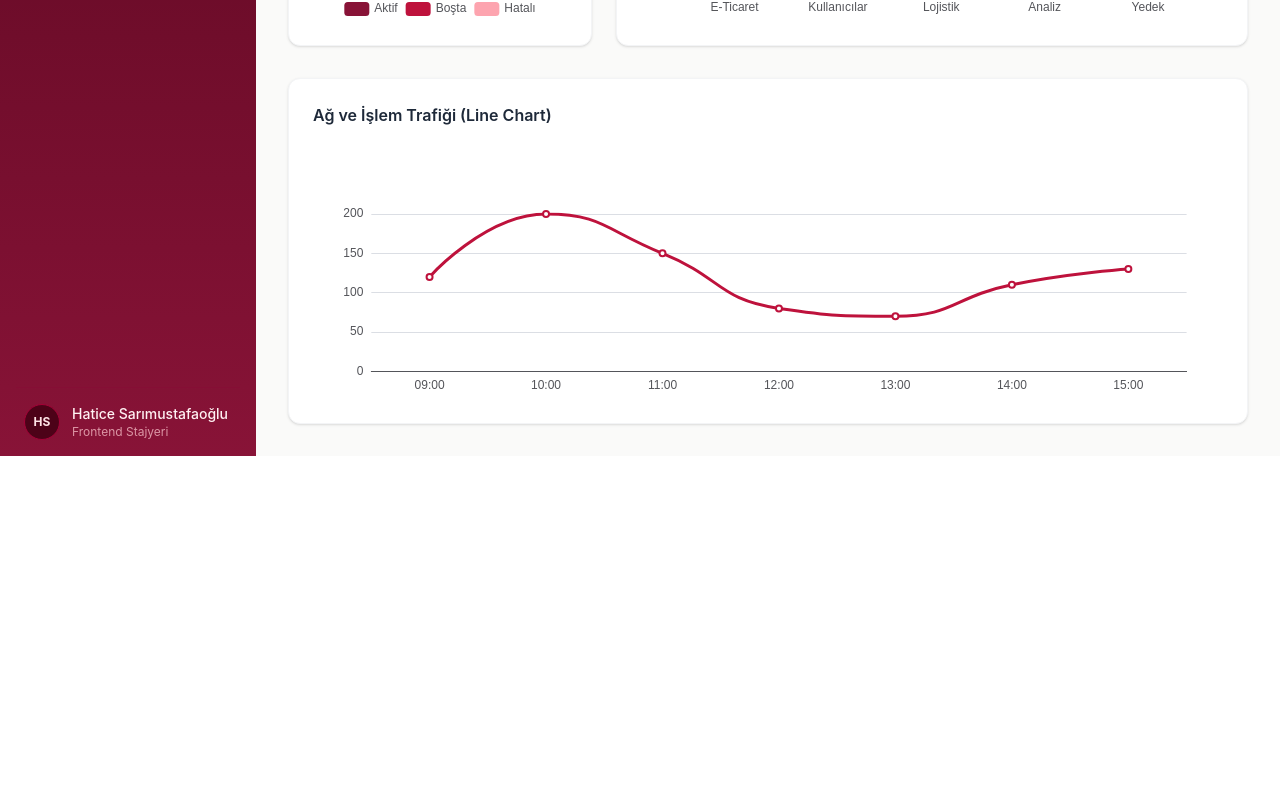
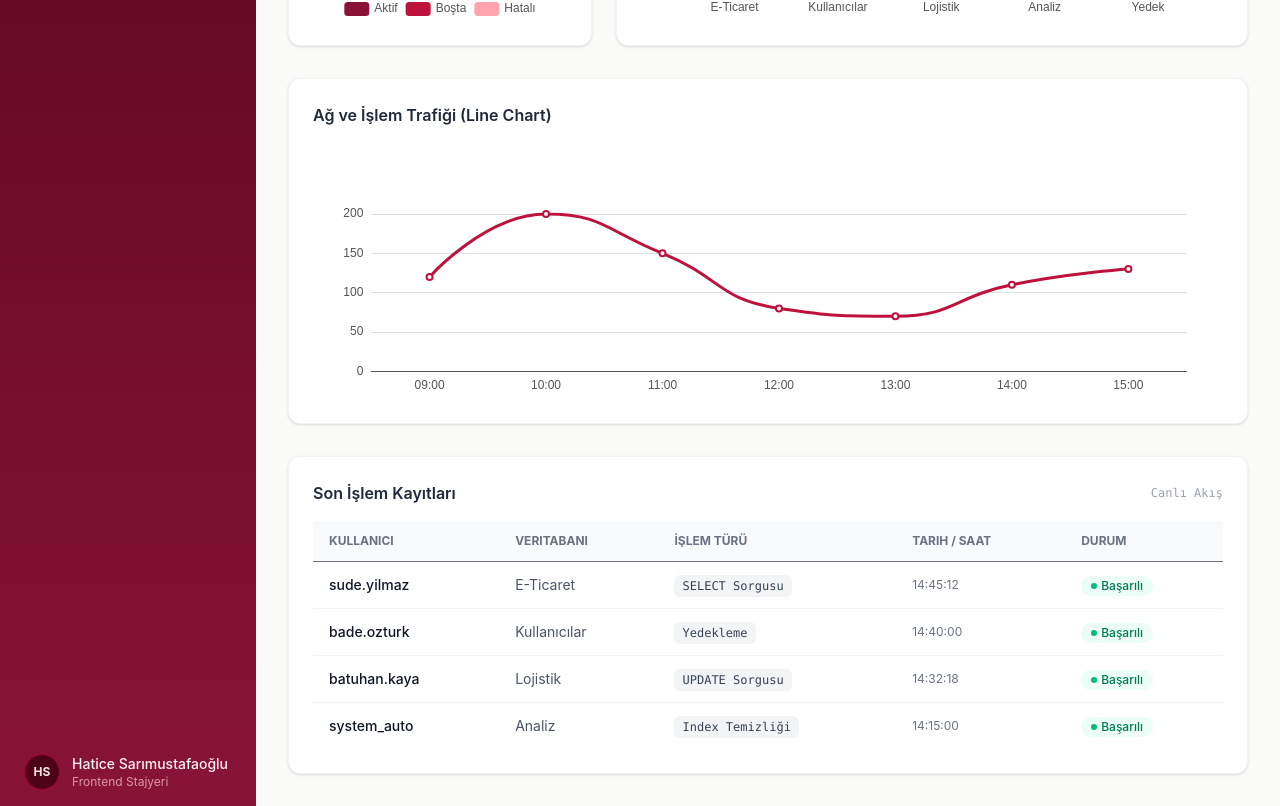
Before and after one commit to haticesmoglu/dbms-frontend, a Vue app: page / in a window 1280 px wide. Shown: the part 626-1432 px from the top of the page. Before the commit the page ends 1082 px from the top, so only its background shows below. Built offline with nearby package versions, Linux system fonts and the light colour scheme.

Commit message:
feat: son islemler tablosu ve readme dokumantasyonu eklendi

```diff
--- a/src/views/DashboardView.vue
+++ b/src/views/DashboardView.vue
@@ -88,6 +88,69 @@
         <v-chart class="w-full h-full" :option="lineChartOption" autofit />
       </div>
     </div>
+
+    <!-- Son İşlem Kayıtları -->
+    <div class="bg-white rounded-xl border border-gray-100 shadow-sm p-6">
+      <div class="flex items-center justify-between mb-4">
+        <h3 class="text-base font-semibold text-gray-800">
+          Son İşlem Kayıtları
+        </h3>
+        <span class="text-xs text-gray-400 font-mono">Canlı Akış</span>
+      </div>
+      <div class="overflow-x-auto">
+        <table class="w-full text-sm text-left text-gray-600">
+          <thead class="text-xs text-gray-500 uppercase bg-gray-50 border-b">
+            <tr>
+              <th class="py-3 px-4">Kullanıcı</th>
+              <th class="py-3 px-4">Veritabanı</th>
+              <th class="py-3 px-4">İşlem Türü</th>
+              <th class="py-3 px-4">Tarih / Saat</th>
+              <th class="py-3 px-4">Durum</th>
+            </tr>
+          </thead>
+          <tbody class="divide-y divide-gray-100">
+            <tr
+              v-for="log in recentLogs"
+              :key="log.id"
+              class="hover:bg-gray-50/50"
+            >
+              <td class="py-3 px-4 font-medium text-gray-900">
+                {{ log.user }}
+              </td>
+              <td class="py-3 px-4">{{ log.db }}</td>
+              <td class="py-3 px-4">
+                <span
+                  class="px-2 py-1 rounded-md text-xs font-mono bg-gray-100 text-gray-700"
+                >
+                  {{ log.action }}
+                </span>
+              </td>
+              <td class="py-3 px-4 text-xs text-gray-500">{{ log.time }}</td>
+              <td class="py-3 px-4">
+                <span
+                  :class="
+                    log.status === 'Başarılı'
+                      ? 'text-emerald-700 bg-emerald-50'
+                      : 'text-rose-700 bg-rose-50'
+                  "
+                  class="px-2.5 py-0.5 rounded-full text-xs font-medium inline-flex items-center gap-1"
+                >
+                  <span
+                    :class="
+                      log.status === 'Başarılı'
+                        ? 'bg-emerald-500'
+                        : 'bg-rose-500'
+                    "
+                    class="w-1.5 h-1.5 rounded-full"
+                  ></span>
+                  {{ log.status }}
+                </span>
+              </td>
+            </tr>
+          </tbody>
+        </table>
+      </div>
+    </div>
   </div>
 </template>
 
@@ -114,6 +177,41 @@ use([
   TooltipComponent,
   LegendComponent,
   GridComponent,
+]);
+
+const recentLogs = ref([
+  {
+    id: 1,
+    user: 'sude.yilmaz',
+    db: 'E-Ticaret',
+    action: 'SELECT Sorgusu',
+    time: '14:45:12',
+    status: 'Başarılı',
+  },
+  {
+    id: 2,
+    user: 'bade.ozturk',
+    db: 'Kullanıcılar',
+    action: 'Yedekleme',
+    time: '14:40:00',
+    status: 'Başarılı',
+  },
+  {
+    id: 3,
+    user: 'batuhan.kaya',
+    db: 'Lojistik',
+    action: 'UPDATE Sorgusu',
+    time: '14:32:18',
+    status: 'Başarılı',
+  },
+  {
+    id: 4,
+    user: 'system_auto',
+    db: 'Analiz',
+    action: 'Index Temizliği',
+    time: '14:15:00',
+    status: 'Başarılı',
+  },
 ]);
 
 const pieChartOption = ref({
```
Also changed, not shown: 1 other file (tests, documents, lock files or other folders).
